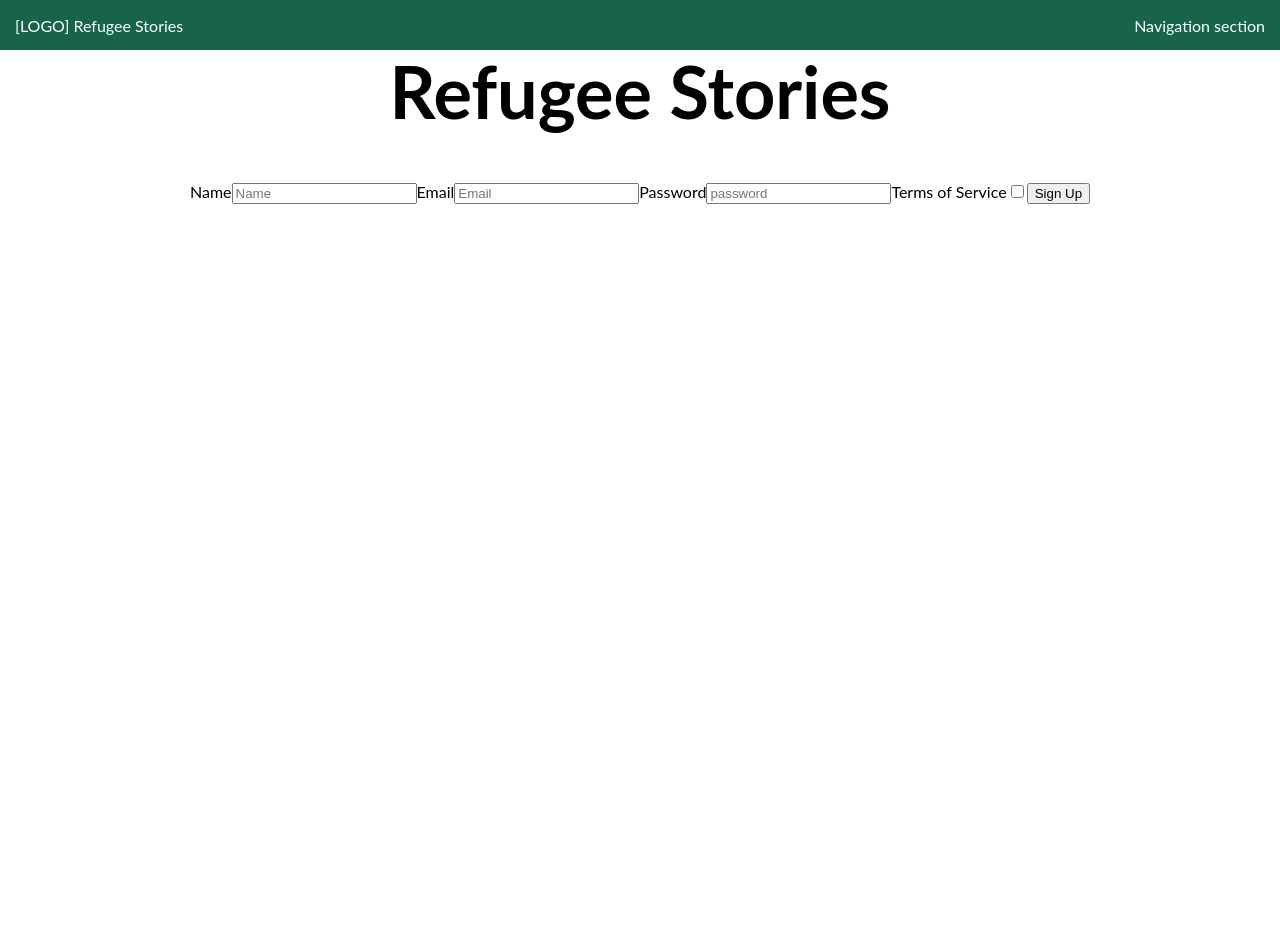
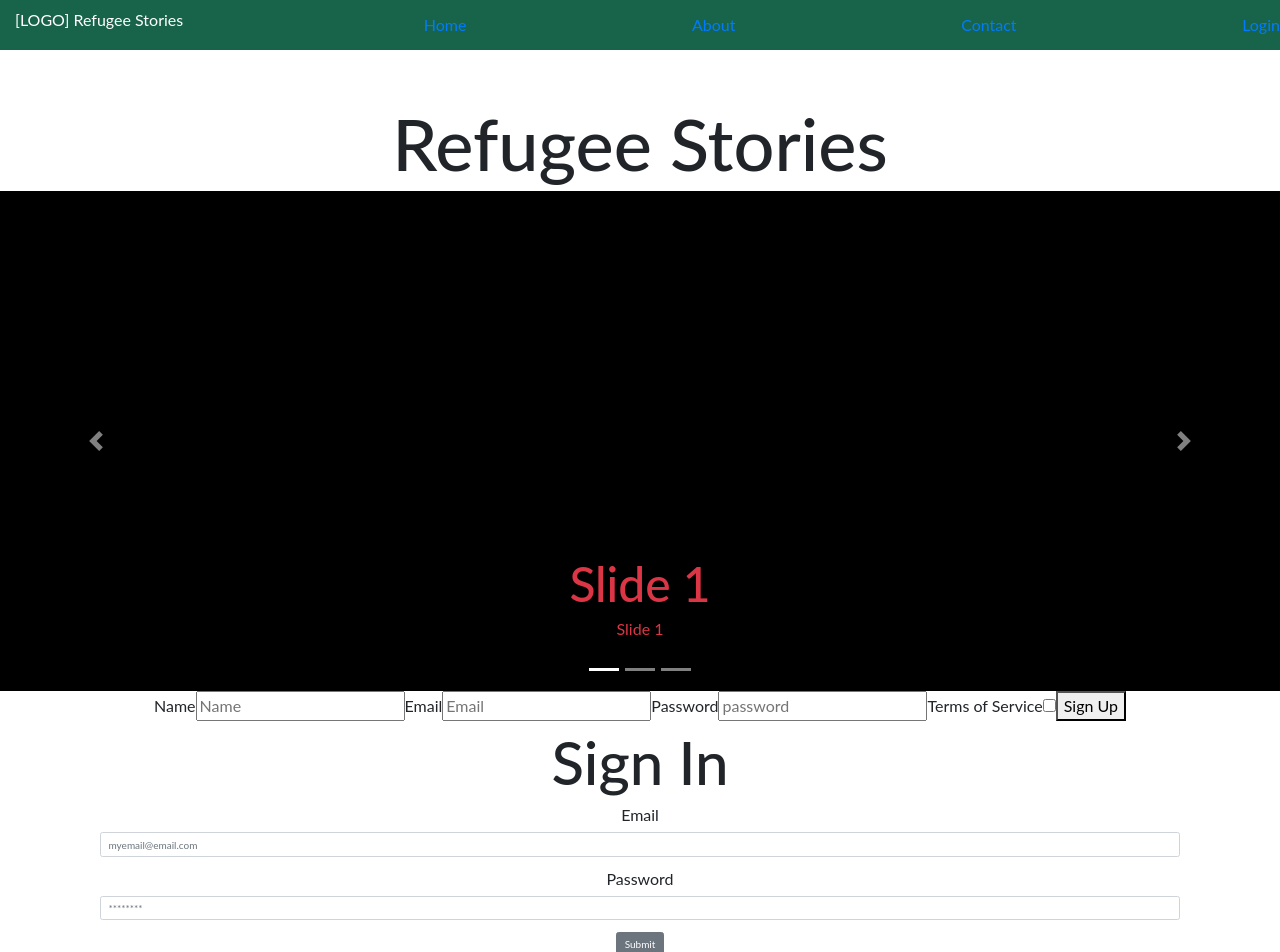
Before and after one commit to bw-refugee-stories-1/front-end, a React (Create React App) app: page / in a window 1280 px wide. Shown: the top 952 px of the page. Before the commit the page ends 800 px from the top, so only its background shows below. Built offline with nearby package versions, Linux system fonts and the light colour scheme.

Commit message:
added loginform component

```diff
--- a/src/App.js
+++ b/src/App.js
@@ -1,9 +1,13 @@
-import React from 'react';
+import React from "react";
+import { Route, Switch, NavLink } from "react-router-dom";
 import SignUpForm from "./components/SignUpForm";
+import HomePage from "./components/HomePage";
+import LoginForm from "./components/LoginForm";
+import "bootstrap/dist/css/bootstrap.min.css";
 
 // import { Switch, Route } from 'react-router-dom';
 
-  //  TODO: Decide whether or not a user needs to login to submit a story; Anyone can read the stories; Admin is only one at this time that needs to login in and decide whether or not to approve or reject a story;
+//  TODO: Decide whether or not a user needs to login to submit a story; Anyone can read the stories; Admin is only one at this time that needs to login in and decide whether or not to approve or reject a story;
 
 function App() {
   return (
@@ -11,12 +15,20 @@ function App() {
       <header>
         <p>[LOGO] Refugee Stories</p>
         {/* Navigation component goes on line 10 */}
-        <p>Navigation section</p>
+        <NavLink to="/">Home</NavLink>
+        <NavLink to="/about">About</NavLink>
+        <NavLink to="/contact">Contact</NavLink>
+        <NavLink to="/login">Login</NavLink>
       </header>
       <h1>Refugee Stories</h1>
+
+      <HomePage />
+
       <SignUpForm />
+
+      <LoginForm />
+
       {/* Add routes here */}
-
     </div>
   );
 }
--- /dev/null
+++ b/src/components/Carousel.js
@@ -0,0 +1,99 @@
+import React, { useState } from "react";
+import {
+  Carousel,
+  CarouselItem,
+  CarouselControl,
+  CarouselIndicators,
+  CarouselCaption
+} from "reactstrap";
+
+const items = [
+  {
+    id: 1,
+    altText: "Slide 1",
+    caption: "Slide 1"
+  },
+  {
+    id: 2,
+    altText: "Slide 2",
+    caption: "Slide 2"
+  },
+  {
+    id: 3,
+    altText: "Slide 3",
+    caption: "Slide 3"
+  }
+];
+
+const Caro = props => {
+  const [activeIndex, setActiveIndex] = useState(0);
+  const [animating, setAnimating] = useState(false);
+
+  const next = () => {
+    if (animating) return;
+    const nextIndex = activeIndex === items.length - 1 ? 0 : activeIndex + 1;
+    setActiveIndex(nextIndex);
+  };
+
+  const previous = () => {
+    if (animating) return;
+    const nextIndex = activeIndex === 0 ? items.length - 1 : activeIndex - 1;
+    setActiveIndex(nextIndex);
+  };
+
+  const goToIndex = newIndex => {
+    if (animating) return;
+    setActiveIndex(newIndex);
+  };
+
+  const slides = items.map(item => {
+    return (
+      <CarouselItem
+        className="custom-tag"
+        tag="div"
+        key={item.id}
+        onExiting={() => setAnimating(true)}
+        onExited={() => setAnimating(false)}
+      >
+        <CarouselCaption
+          className="text-danger"
+          captionText={item.caption}
+          captionHeader={item.caption}
+        />
+      </CarouselItem>
+    );
+  });
+
+  return (
+    <div>
+      <style>
+        {`.custom-tag {
+              max-width: 100%;
+              height: 500px;
+              background: black;
+
+            }`}
+      </style>
+      <Carousel activeIndex={activeIndex} next={next} previous={previous}>
+        <CarouselIndicators
+          items={items}
+          activeIndex={activeIndex}
+          onClickHandler={goToIndex}
+        />
+        {slides}
+        <CarouselControl
+          direction="prev"
+          directionText="Previous"
+          onClickHandler={previous}
+        />
+        <CarouselControl
+          direction="next"
+          directionText="Next"
+          onClickHandler={next}
+        />
+      </Carousel>
+    </div>
+  );
+};
+
+export default Caro;
--- a/src/components/HomePage.js
+++ b/src/components/HomePage.js
@@ -1,4 +1,11 @@
 import React from "react";
+import Caro from "./Carousel";
+// import "bootstrap/dist/css/bootstrap.min.css";
 
-
-// carousel 3 pics; decide on grid of
+export default function HomePage() {
+  return (
+    <div className="homePage">
+      <Caro />
+    </div>
+  );
+}
--- a/src/components/LoginForm.js
+++ b/src/components/LoginForm.js
@@ -1 +1,66 @@
-import React from 'react';
+import React, { Component } from "react";
+import {
+  Container,
+  Col,
+  Form,
+  FormGroup,
+  Label,
+  Input,
+  Button
+} from "reactstrap";
+
+class loginform extends Component {
+  render() {
+    return (
+      <Container className="App">
+        <h2>Sign In</h2>
+        <Form className="form">
+          <Col>
+            <FormGroup>
+              <Label>Email</Label>
+              <Input
+                type="email"
+                name="email"
+                id="exampleEmail"
+                placeholder="myemail@email.com"
+              />
+            </FormGroup>
+          </Col>
+          <Col>
+            <FormGroup>
+              <Label for="examplePassword">Password</Label>
+              <Input
+                type="password"
+                name="password"
+                id="examplePassword"
+                placeholder="********"
+              />
+            </FormGroup>
+          </Col>
+          <Button>Submit</Button>
+        </Form>
+      </Container>
+    );
+  }
+}
+
+// import React from 'react';
+// import { Button, Form, FormGroup, Label, Input } from 'reactstrap';
+
+// const loginform = (props) => {
+//   return (
+//     <Form inline>
+//       <FormGroup className="mb-2 mr-sm-2 mb-sm-0">
+//         <Label for="exampleEmail" className="mr-sm-2">Email</Label>
+//         <Input type="email" name="email" id="exampleEmail" placeholder="refugeelogin@idk.cool" />
+//       </FormGroup>
+//       <FormGroup className="mb-2 mr-sm-2 mb-sm-0">
+//         <Label for="examplePassword" className="mr-sm-2">Password</Label>
+//         <Input type="password" name="password" id="examplePassword" placeholder="don't tell!" />
+//       </FormGroup>
+//       <Button>Submit</Button>
+//     </Form>
+//   );
+// }
+
+export default loginform;
--- a/src/components/Nav.js
+++ /dev/null
@@ -1,4 +0,0 @@
-import React from "react";
-
-
-// Home, About, Contact, Login
--- a/src/index.js
+++ b/src/index.js
@@ -4,6 +4,7 @@ import { BrowserRouter } from 'react-router-dom';
 import { createStore, /* compose, applyMiddleware */ } from 'redux';
 import { Provider } from 'react-redux';
 import allReducers from './reducers';
+import "bootstrap/dist/css/bootstrap.min.css";
 
 import './index.scss';
 import App from './App';
--- a/src/stylesheets/base.scss
+++ b/src/stylesheets/base.scss
@@ -10,6 +10,7 @@ body {
 
 h1 {  // TODO: Header size?
   font-size: 2.1rem;
+  margin-top: 10rem;
 }
 h2 {  // TODO: Header size?
   font-size: 1.4rem;
```
Also changed, not shown: src/components/SignUpForm.js (+9 -0 lines).
